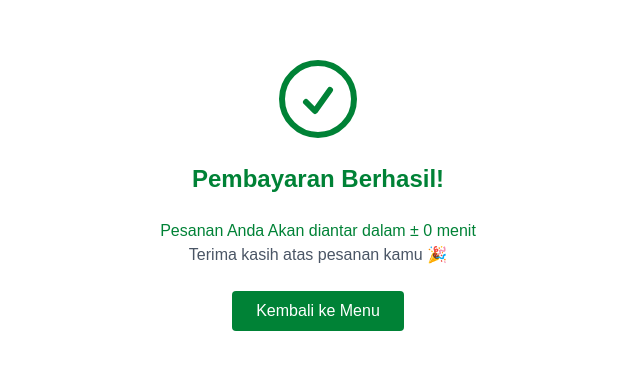
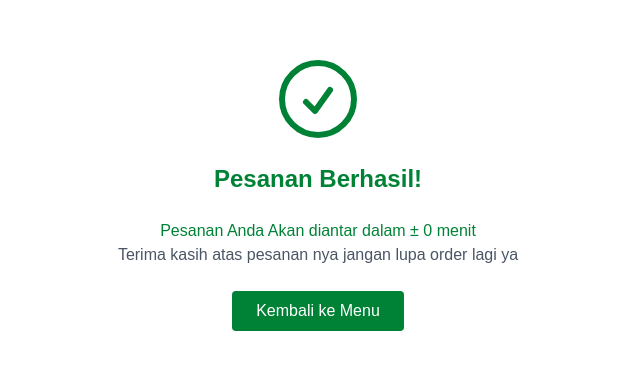
Before and after one commit to izal14551/nyopiskuy, a Next.js app: page /checkout/success in a window 1280 px wide. Shown: the part 209-578 px from the top of the page, without its empty margins (322-962 px from the left). Built offline with nearby package versions, Linux system fonts and the light colour scheme.

Commit message:
Update page.jsx

```diff
--- a/app/checkout/success/page.jsx
+++ b/app/checkout/success/page.jsx
@@ -49,14 +49,16 @@ export default function SuccessPage() {
       </svg>
 
       <h1 className="text-2xl font-bold text-green-700 mb-2">
-        Pembayaran Berhasil!
+        Pesanan Berhasil!
       </h1>
 
       <p className="text-green-700 text-center font-medium mt-4">
         Pesanan Anda Akan diantar dalam ± {totalEstimatedMinutes} menit
       </p>
 
-      <p className="text-gray-600 mb-6">Terima kasih atas pesanan kamu 🎉</p>
+      <p className="text-gray-600 mb-6">
+        Terima kasih atas pesanan nya jangan lupa order lagi ya
+      </p>
 
       <Link
         href="/"
```
